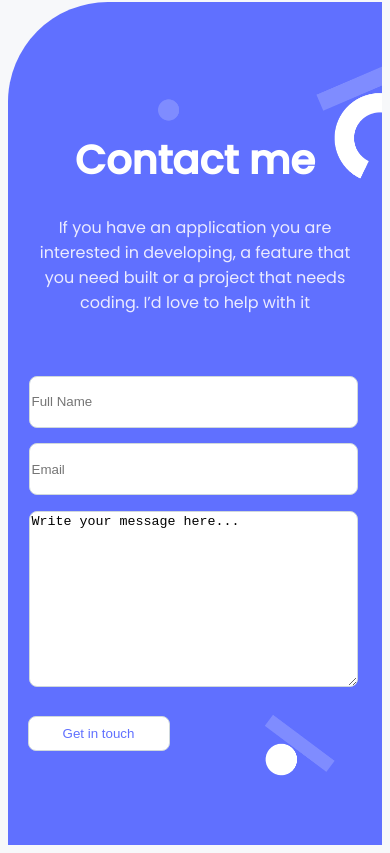
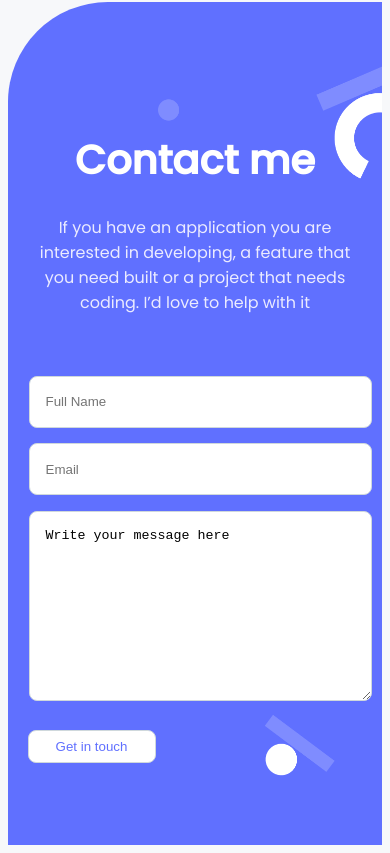
Before and after one commit to Booze33/My-Portfolio, a website: page index.html in a window 390 px wide. Shown: the part 4733-5586 px from the top of the page. Drawn offline with Linux system fonts and the light colour scheme; a web font is replaced by a local one.

Commit message:
Made the required changes

```diff
--- a/index.html
+++ b/index.html
@@ -135,7 +135,7 @@
 <section class="contact-form">
     <h1>Contact me</h1>
     <p>If you have an application you are interested in developing, a feature that you need built or a project that needs coding. I’d love to help with it </p>
-    <form method="" action="">
+    <form method="post" action="https://formspree.io/f/xoqzvkpg">
         <ul>
             <li>
                 <label for="name">
@@ -149,7 +149,7 @@
             </li>
             <li>
                 <label for="msg">
-                <textarea id="message" name="user_message" maxlength="500">Write your message here...</textarea>
+                <textarea id="message" name="user_message" maxlength="500">Write your message here</textarea>
                 </label>
             </li>
         </ul>
--- a/style.css
+++ b/style.css
@@ -424,7 +424,8 @@
   .contact-form button {
     background: #fff;
     border-radius: 8px;
-    width: 142px;
+    width: 8rem;
+    padding: 0.5rem 1rem 0.5rem 1rem;
     height: 48px;
     color: #6070ff;
     border: 1px solid #cfd8dc;
@@ -604,6 +605,7 @@
     margin-left: -5vw;
     margin-top: 2vw;
     margin-bottom: 2vw;
+    padding-left: 1rem;
   }
 
   #message {
@@ -614,6 +616,8 @@
     margin-left: -5vw;
     margin-top: 2vw;
     margin-bottom: 2vw;
+    padding-left: 1rem;
+    padding-top: 1rem;
   }
 
   .contact-form button:hover {
```
